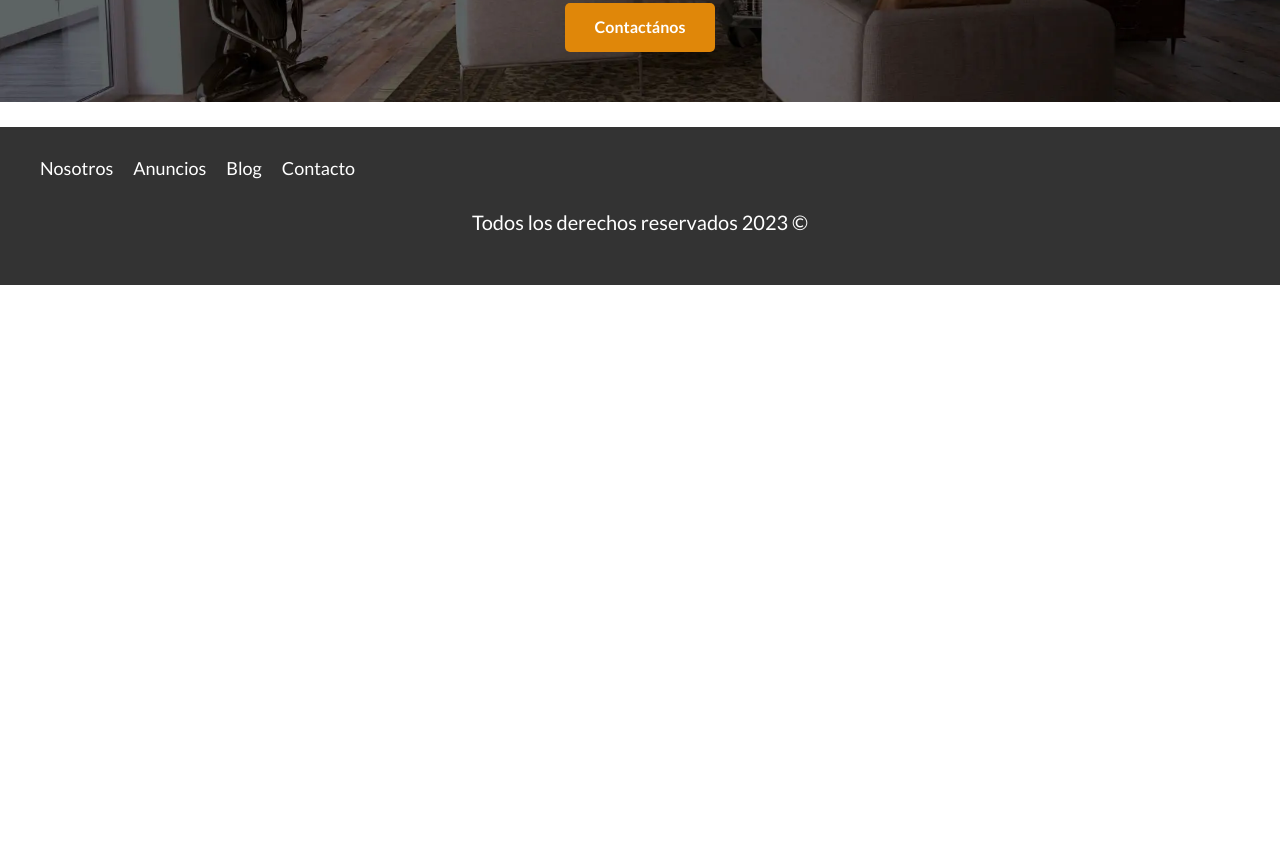
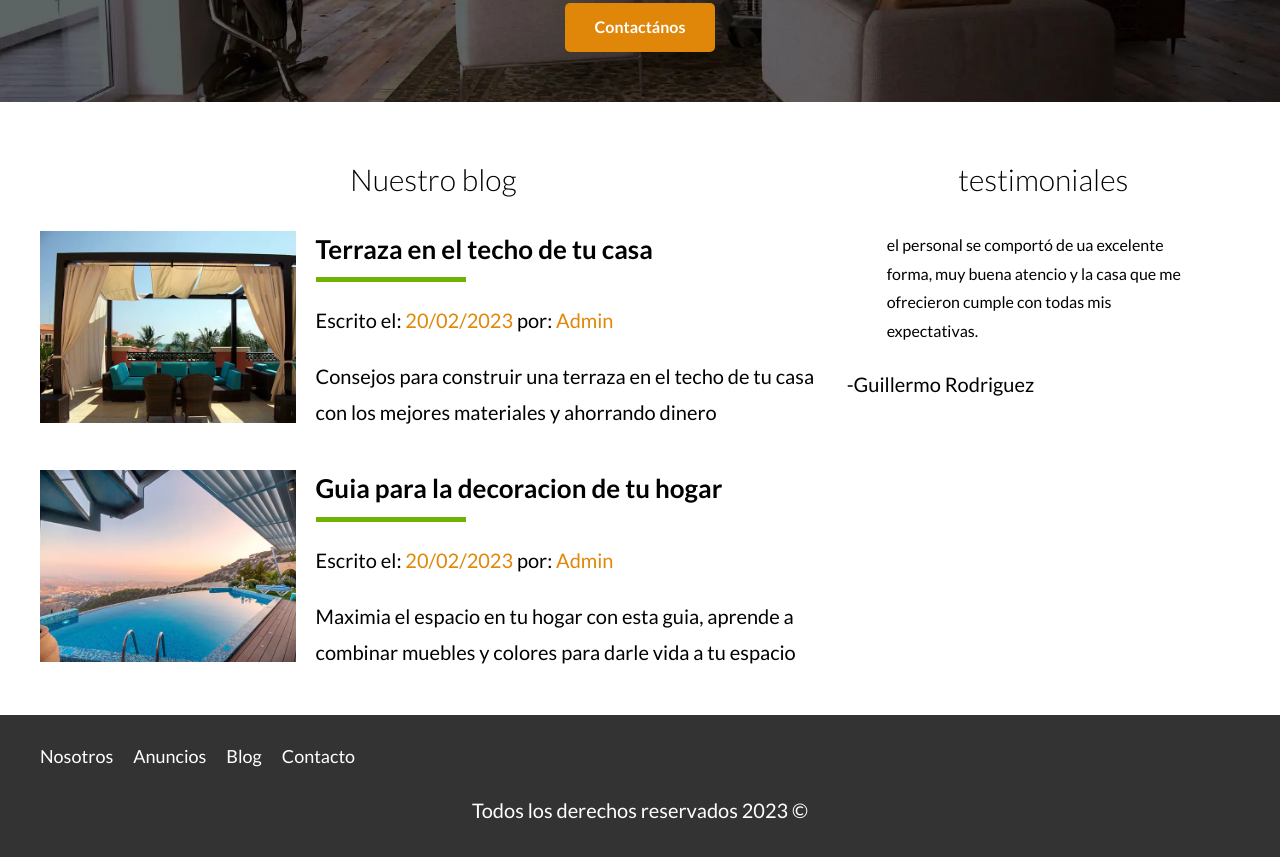
Before and after one commit to IanRodriguez00/bienesraices_inicio, a website: page index.html in a window 1280 px wide. Shown: the part 2453-3310 px from the top of the page. Before the commit the page ends 2738 px from the top, so only its background shows below. Drawn offline with Linux system fonts and the light colour scheme.

Commit message:
section nuestro blog

```diff
--- a/index.html
+++ b/index.html
@@ -143,6 +143,69 @@
         <p>Llena el formulario de contacto y un asesor se pondra en contacto contigo a la brevedad</p>
         <a href="contacto.html" class="boton-amarillo">Contactános</a>
     </section>
+
+    <div class="contenedor seccion seccion-inferior">
+        <section class="blog">
+            <h3>Nuestro blog</h3>
+            <article class="entrada-blog">
+                <div class="imagen">
+                    <picture>
+                        <source srcset="build/img/blog1.webp" type="image/webp">
+                        <source srcset="build/img/blog1.webp" type="image/jpeg">
+                        <img loading="lazy" src="build/img/blog1.jpg" alt="Texto etrada blog">
+                    </picture>
+                </div>
+
+                <div class="texto-entrada">
+                    <a href="entrada.html">
+                        <h4>Terraza en el techo de tu casa</h4>
+                        <p>Escrito el:
+                            <span>20/02/2023</span>
+                            por:
+                            <span>Admin</span>
+                        </p>
+                        <p>
+                            Consejos para construir una terraza en el techo de tu casa con los mejores materiales y ahorrando dinero
+                        </p>
+                    </a>
+                </div>
+            </article>
+
+            <article class="entrada-blog">
+                <div class="imagen">
+                    <picture>
+                        <source srcset="build/img/blog2.webp" type="image/webp">
+                        <source srcset="build/img/blog2.webp" type="image/jpeg">
+                        <img loading="lazy" src="build/img/blog2.jpg" alt="Texto etrada blog">
+                    </picture>
+                </div>
+
+                <div  class="texto-entrada">
+                    <a href="entrada.html">
+                        <h4>Guia para la decoracion de tu hogar</h4>
+                        <p>Escrito el:
+                            <span>20/02/2023</span>
+                            por:
+                            <span>Admin</span>
+                        </p>
+                        <p>
+                            Maximia el espacio en tu hogar con esta guia, aprende a combinar muebles y colores para darle vida a tu espacio
+                        </p>
+                    </a>
+                </div>
+            </article>
+        </section>
+
+        <section class="testimoniales">
+            <h3>testimoniales</h3>
+            <div class="testimonial">
+                <blockquote>
+                    el personal se comportó de ua excelente forma, muy buena atencio y la casa que me ofrecieron cumple con todas mis expectativas.
+                </blockquote>
+                <p>-Guillermo Rodriguez</p>
+            </div>
+        </section>
+    </div>
     <footer class="footer seccion">
         <div class="contenedor contenedor-footer">
             <nav class="navegacion">
--- a/src/scss/app.scss
+++ b/src/scss/app.scss
@@ -12,3 +12,4 @@
 @import 'layout/iconos';
 @import 'layout/anuncios';
 @import 'layout/contactar';
+@import 'layout/inferior';
--- /dev/null
+++ b/src/scss/layout/_inferior.scss
@@ -0,0 +1,43 @@
+@include tablet{
+    .seccion-inferior{
+        display: grid;
+        grid-template-columns: 2fr 1fr;
+        column-gap: 2rem;
+    }
+}
+.entrada-blog{
+    margin-bottom: 2rem;
+    @include tablet{
+        display: grid;
+        grid-template-columns: 1fr 2fr;
+        column-gap: 2rem;
+    }
+    &:last-of-type{
+        margin-bottom: 0;
+    }
+}
+.texto-entrada{
+    a{
+        color: $negro;
+        margin-top: 2rem;
+        display: block;
+        @include tablet{
+            margin-top: 0;
+        }
+    }
+    h4{
+        margin: 0;
+        line-height: 1.4;
+        &::after{
+          content:'';
+          display: block;
+          width: 15rem;
+          height: .5rem;
+          background-color: $verde;
+          margin-top: 1rem;
+        }
+    }
+    span{
+        color: $amarillo;
+    }
+}
```
Also changed, not shown: build/css/app.css, 1 other file.
